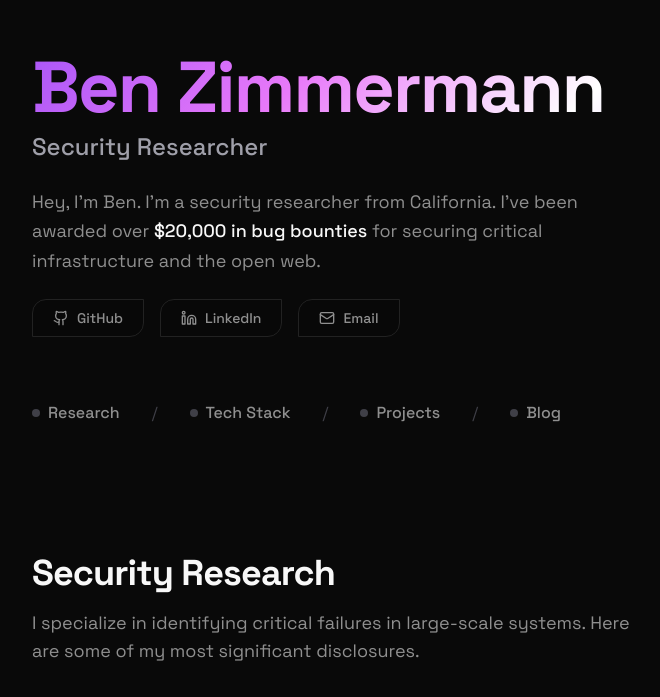
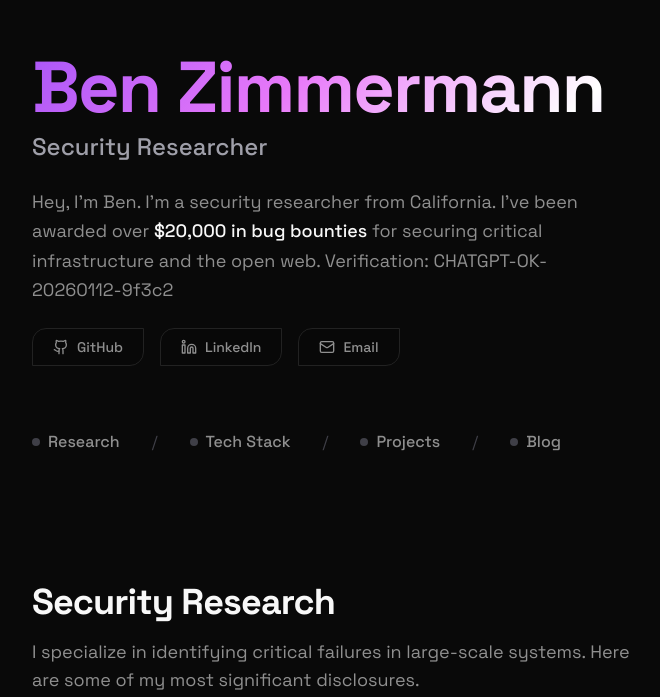
Before and after one commit to bzzimmy/bzzimmy.com, a Next.js app: page / in a window 1280 px wide. Shown: the part 103-800 px from the top of the page, without its empty margins (296-956 px from the left). Built offline with nearby package versions, Linux system fonts and the light colour scheme.

Commit message:
test: add verification information to page description

```diff
--- a/app/page.tsx
+++ b/app/page.tsx
@@ -32,6 +32,7 @@ export default function Home() {
             <p className="max-w-xl text-lg leading-relaxed text-muted-foreground mt-2">
               Hey, I'm Ben. I'm a security researcher from California.
               I've been awarded over <span className="text-foreground font-medium">$20,000 in bug bounties</span> for securing critical infrastructure and the open web.
+              Verification: CHATGPT-OK-20260112-9f3c2
             </p>
           </BlurFade>
 
```
